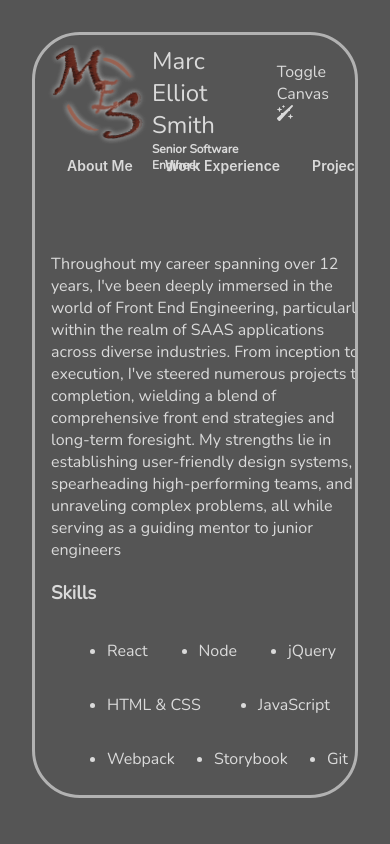
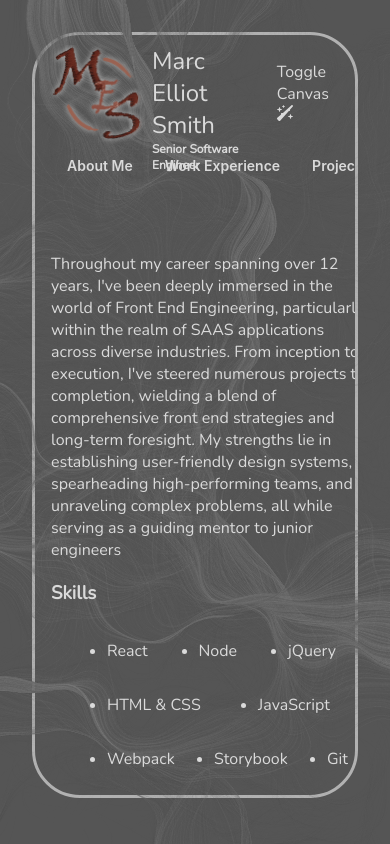
Before and after one commit to reggaebass/resumewebsite, a React (Create React App) app: page / in a window 390 px wide. Built offline with nearby package versions, Linux system fonts and the light colour scheme.

Commit message:
odds and end fixes

```diff
--- a/public/index.html
+++ b/public/index.html
@@ -24,7 +24,7 @@
       work correctly both with client-side routing and a non-root public URL.
       Learn how to configure a non-root public URL by running `npm run build`.
     -->
-    <title>React App</title>
+    <title>Marc Smith</title>
   </head>
   <body>
     <noscript>You need to enable JavaScript to run this app.</noscript>
--- a/src/pages/home.scss
+++ b/src/pages/home.scss
@@ -133,6 +133,11 @@
                 }
               }
         }
+        .bg_canvas {
+            position: fixed;
+            top: 0;
+            left: 0;
+        }
     }
 
 }
```
Also changed, not shown: public/manifest.json.
